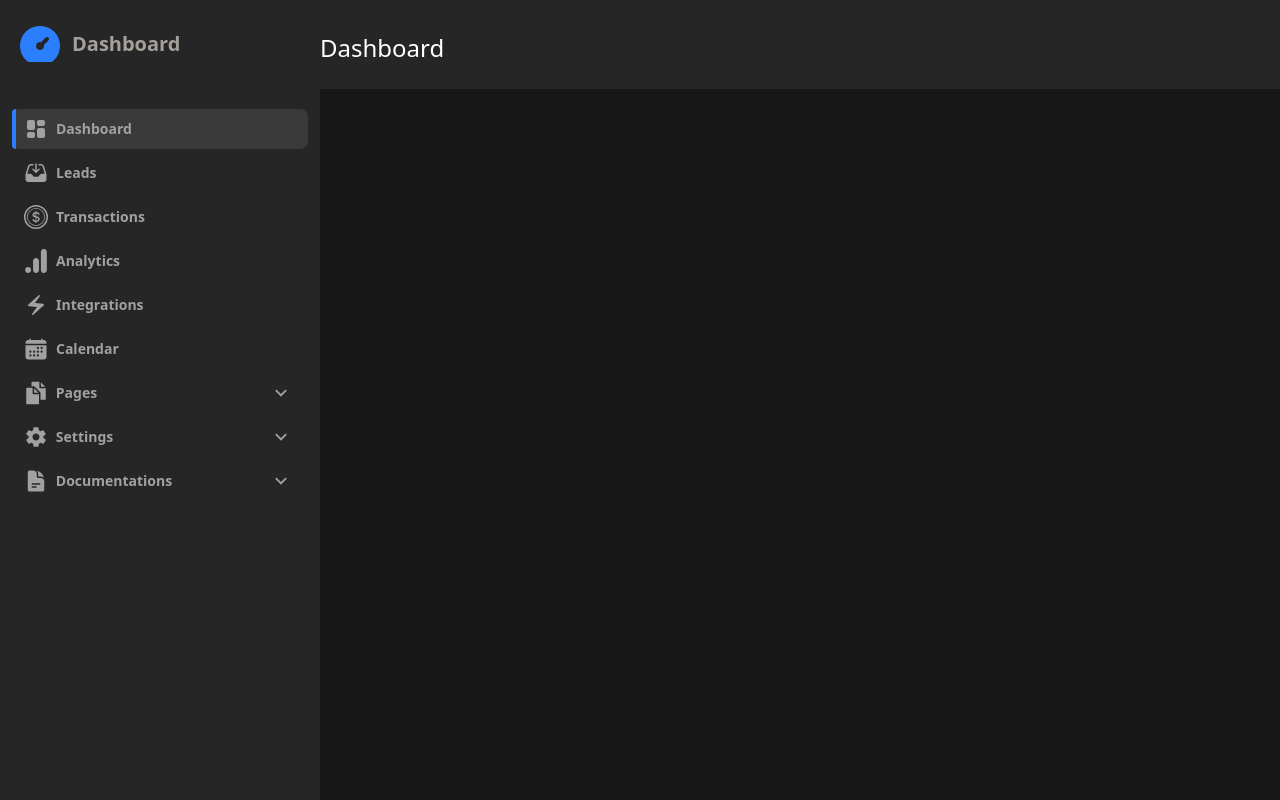
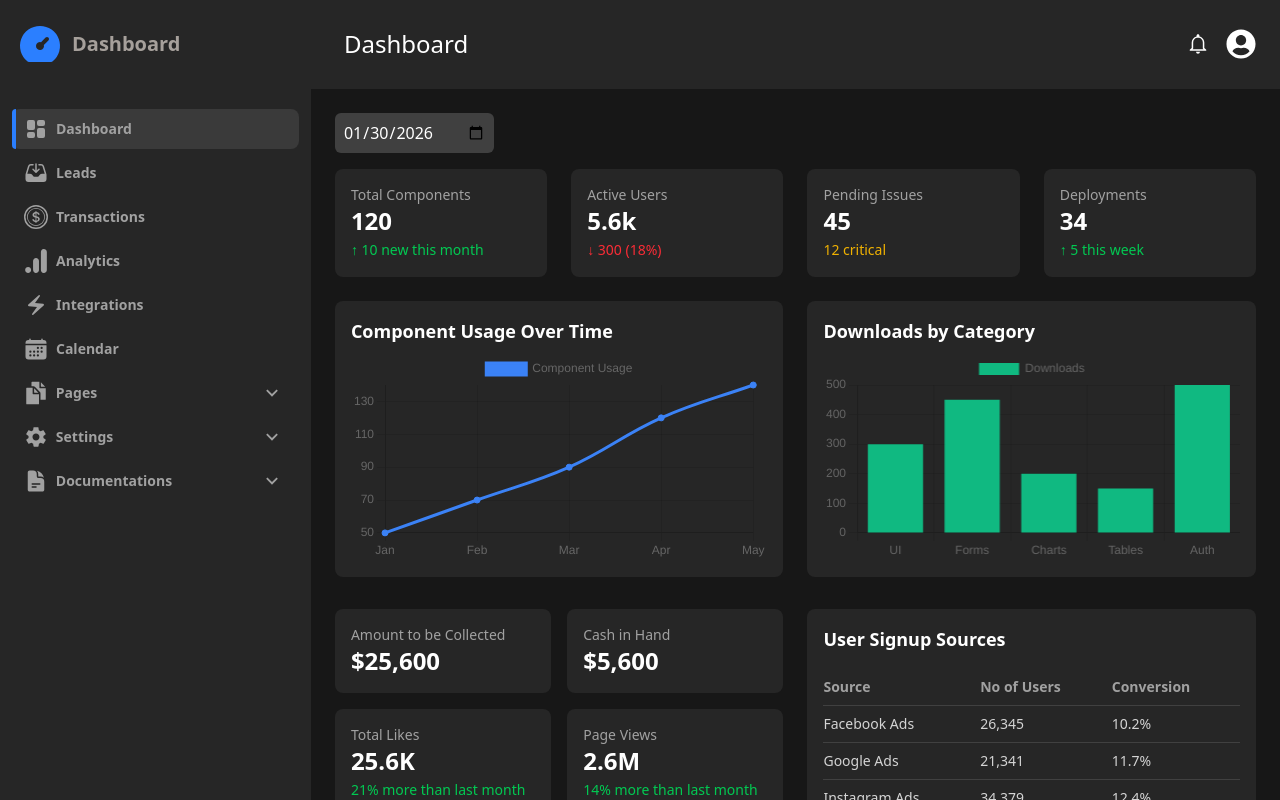
Before and after one commit to SayedMojibSadat/Dashboard, a React (Vite) app: page / in a window 1280 px wide. Built offline with nearby package versions, Linux system fonts and the light colour scheme.

Commit message:
Dashboarb feature updated

```diff
--- a/package.json
+++ b/package.json
@@ -14,6 +14,7 @@
     "axios": "^1.12.2",
     "react": "^19.1.1",
     "react-auth-kit": "^4.0.2-alpha.11",
+    "react-chartjs-2": "^5.3.1",
     "react-dom": "^19.1.1",
     "react-hook-form": "^7.64.0",
     "react-icons": "^5.5.0",
--- /dev/null
+++ b/src/features/dashboard/components/Charts.jsx
@@ -0,0 +1,51 @@
+import React from 'react';
+import { Line, Bar, Doughnut } from 'react-chartjs-2';
+import {
+  Chart as ChartJS,
+  CategoryScale,
+  LinearScale,
+  PointElement,
+  LineElement,
+  BarElement,
+  ArcElement,
+  Tooltip,
+  Legend
+} from 'chart.js';
+
+ChartJS.register(
+  CategoryScale,
+  LinearScale,
+  PointElement,
+  LineElement,
+  BarElement,
+  ArcElement,
+  Tooltip,
+  Legend
+);
+
+export function LineChart({ title, data }) {
+  return (
+    <div className="bg-neutral-800 p-4 rounded-lg">
+      <h4 className="text-lg font-semibold mb-2">{title}</h4>
+      <Line data={data} />
+    </div>
+  );
+}
+
+export function BarChart({ title, data }) {
+  return (
+    <div className="bg-neutral-800 p-4 rounded-lg">
+      <h4 className="text-lg font-semibold mb-2">{title}</h4>
+      <Bar data={data} />
+    </div>
+  );
+}
+
+export function DonutChart({ title, data }) {
+  return (
+    <div className="bg-neutral-800 p-4 rounded-lg">
+      <h4 className="text-lg font-semibold mb-2">{title}</h4>
+      <Doughnut data={data} />
+    </div>
+  );
+}
--- a/src/features/dashboard/components/Content.jsx
+++ b/src/features/dashboard/components/Content.jsx
@@ -1,9 +1,119 @@
-import React from 'react'
+import React from "react";
+import StatCard from "../components/StatCard";
+import { LineChart, BarChart, DonutChart } from "../components/Charts";
 
 function Content() {
-    return (
-        <div className='h-full w-3/4 overflow-y-auto min-h-0 custom-scrollbar'></div>
-    )
+  // Fake data for demonstration
+  const stats = [
+    { title: "Total Components", value: "120", description: "↑ 10 new this month", trendColor: "text-green-500" },
+    { title: "Active Users", value: "5.6k", description: "↓ 300 (18%)", trendColor: "text-red-500" },
+    { title: "Pending Issues", value: "45", description: "12 critical", trendColor: "text-yellow-500" },
+    { title: "Deployments", value: "34", description: "↑ 5 this week", trendColor: "text-green-500" },
+  ];
+
+  const lineData = {
+    labels: ["Jan", "Feb", "Mar", "Apr", "May"],
+    datasets: [{
+      label: "Component Usage",
+      data: [50, 70, 90, 120, 140],
+      borderColor: "#3b82f6",
+      backgroundColor: "#3b82f6",
+      tension: 0.4
+    }]
+  };
+
+  const barData = {
+    labels: ["UI", "Forms", "Charts", "Tables", "Auth"],
+    datasets: [{
+      label: "Downloads",
+      data: [300, 450, 200, 150, 500],
+      backgroundColor: "#10b981"
+    }]
+  };
+
+  const donutData = {
+    labels: ["UI", "Forms", "Charts", "Tables", "Auth"],
+    datasets: [{
+      data: [25, 20, 15, 10, 30],
+      backgroundColor: ["#3b82f6", "#ec4899", "#f59e0b", "#10b981", "#8b5cf6"]
+    }]
+  };
+
+  return (
+    <div className="h-full w-[78%] overflow-y-auto min-h-0 custom-scrollbar p-6 text-white">
+      {/* Date Picker */}
+      <div className="flex justify-start mb-4">
+        <input type="date" className="bg-neutral-700 text-white p-2 rounded-md" defaultValue="2026-01-30" />
+      </div>
+
+      {/* Stat Cards */}
+      <div className="grid grid-cols-4 gap-6 mb-6">
+        {stats.map((s, i) => (
+          <StatCard key={i} {...s} />
+        ))}
+      </div>
+
+      {/* Charts */}
+      <div className="grid grid-cols-2 gap-6">
+        <LineChart title="Component Usage Over Time" data={lineData} />
+        <BarChart title="Downloads by Category" data={barData} />
+      </div>
+
+      {/* Lower Section */}
+      <div className="mt-8 grid grid-cols-2 gap-6">
+        {/* Financial & Engagement Cards */}
+        <div className="flex flex-col gap-4">
+          <div className="grid grid-cols-2 gap-4">
+            <StatCard title="Amount to be Collected" value="$25,600" />
+            <StatCard title="Cash in Hand" value="$5,600" />
+          </div>
+          <div className="grid grid-cols-2 gap-4">
+            <StatCard title="Total Likes" value="25.6K" description="21% more than last month" trendColor="text-green-500" />
+            <StatCard title="Page Views" value="2.6M" description="14% more than last month" trendColor="text-green-500" />
+          </div>
+        </div>
+
+        {/* Signup Source Table */}
+        <div className="bg-neutral-800 p-4 rounded-lg">
+          <h4 className="text-lg font-semibold mb-4">User Signup Sources</h4>
+          <table className="w-full text-sm text-left text-neutral-300">
+            <thead className="text-neutral-400 border-b border-neutral-700">
+              <tr>
+                <th className="py-2">Source</th>
+                <th className="py-2">No of Users</th>
+                <th className="py-2">Conversion</th>
+              </tr>
+            </thead>
+            <tbody>
+              {[
+                ["Facebook Ads", "26,345", "10.2%"],
+                ["Google Ads", "21,341", "11.7%"],
+                ["Instagram Ads", "34,379", "12.4%"],
+                ["Affiliates", "12,359", "20.9%"],
+                ["Organic", "10,345", "10.3%"],
+              ].map(([source, users, conversion], idx) => (
+                <tr key={idx} className="border-b border-neutral-700">
+                  <td className="py-2">{source}</td>
+                  <td className="py-2">{users}</td>
+                  <td className="py-2">{conversion}</td>
+                </tr>
+              ))}
+            </tbody>
+          </table>
+        </div>
+      </div>
+
+      {/* Donut Chart */}
+      <div className="mt-8">
+        <div className="bg-neutral-800 p-4 rounded-lg flex flex-col items-center">
+          <h4 className="text-lg font-semibold mb-4">Component Distribution</h4>
+          <div className="w-56 h-56"> {/* medium size */}
+            <DonutChart title="" data={donutData} />
+          </div>
+        </div>
+      </div>
+    </div>
+  );
 }
 
-export default Content
+export default Content;
--- a/src/features/dashboard/components/Header.jsx
+++ b/src/features/dashboard/components/Header.jsx
@@ -1,19 +1,25 @@
 import { TbDashboardFilled } from "react-icons/tb";
+import { IoMdNotificationsOutline } from "react-icons/io";
+import { FaUserCircle } from "react-icons/fa";
 
 function Header() {
-    return (
-        <div className='h-1/9 w-full flex bg-neutral-800'>
-            <div className='h-full w-1/4 p-2'>
-                <div className='h-full w-full hover:bg-[#73737340] transition-all duration-300 cursor-pointer p-2 rounded-xl flex flex-row items-center justify-start'>
-                    <TbDashboardFilled className='text-blue-500 text-5xl' />
-                    <span className='ml-2 font-bold text-xl text-stone-400'>Dashboard</span>
-                </div>
-            </div>
-            <div className='h-full w-3/4'>
-                <h3 className='text-2xl text-white mt-8'>Dashboard</h3>
-            </div>
+  return (
+    <div className="h-1/9 w-full flex bg-neutral-800">
+      <div className="h-full w-1/4 p-2">
+        <div className="h-full w-full hover:bg-[#73737340] transition-all duration-300 cursor-pointer p-2 rounded-xl flex flex-row items-center justify-start">
+          <TbDashboardFilled className="text-blue-500 text-5xl" />
+          <span className="ml-2 font-bold text-xl text-stone-400">Dashboard</span>
         </div>
-    )
+      </div>
+      <div className="h-full w-3/4 flex items-center justify-between px-6">
+        <h3 className="text-2xl text-white">Dashboard</h3>
+        <div className="flex items-center gap-4">
+          <IoMdNotificationsOutline className="text-white text-2xl cursor-pointer" />
+          <FaUserCircle className="text-white text-3xl cursor-pointer" />
+        </div>
+      </div>
+    </div>
+  );
 }
 
-export default Header
+export default Header;
--- /dev/null
+++ b/src/features/dashboard/components/StatCard.jsx
@@ -0,0 +1,15 @@
+import React from 'react';
+
+function StatCard({ title, value, description, trendColor }) {
+  return (
+    <div className="bg-neutral-800 p-4 rounded-lg">
+      <h4 className="text-sm text-neutral-400">{title}</h4>
+      <p className="text-2xl font-bold">{value}</p>
+      {description && (
+        <span className={`${trendColor} text-sm`}>{description}</span>
+      )}
+    </div>
+  );
+}
+
+export default StatCard;
--- a/src/global.css
+++ b/src/global.css
@@ -6,12 +6,18 @@
   }
 
   .custom-scrollbar::-webkit-scrollbar-track {
-        background: #262626;
+    background: #f3f4f6; /* light */
+  }
+  .dark .custom-scrollbar::-webkit-scrollbar-track {
+    background: #262626; /* dark */
   }
 
   .custom-scrollbar::-webkit-scrollbar-thumb {
-        background: #525252;
+    background: #9ca3af; /* light thumb */
     border-radius: 10px;
+  }
+  .dark .custom-scrollbar::-webkit-scrollbar-thumb {
+    background: #525252; /* dark thumb */
   }
 
   .custom-scrollbar::-webkit-scrollbar-thumb:hover {
@@ -20,6 +26,9 @@
 
   .custom-scrollbar {
     scrollbar-width: thin;
+    scrollbar-color: #9ca3af #f3f4f6;
+  }
+  .dark .custom-scrollbar {
     scrollbar-color: #525252 #262626;
   }
 }
--- a/src/main.jsx
+++ b/src/main.jsx
@@ -1,10 +1,11 @@
-import { StrictMode } from 'react'
-import { createRoot } from 'react-dom/client'
-import App from './App.jsx'
-import './global.css'
+import { StrictMode } from 'react';
+import { createRoot } from 'react-dom/client';
+import App from './App.jsx';
+import './global.css';
 
-createRoot(document.getElementById('root')).render(
+const rootElement = document.getElementById('root');
+createRoot(rootElement).render(
   <StrictMode>
     <App />
-  </StrictMode>,
-)
+  </StrictMode>
+);
--- /dev/null
+++ b/tailwind.config.js
@@ -0,0 +1,9 @@
+/** @type {import('tailwindcss').Config} */
+module.exports = {
+  darkMode: 'class',
+  content: ['./index.html', './src/**/*.{js,jsx,ts,tsx}'],
+  theme: {
+    extend: {},
+  },
+  plugins: [],
+};
```
Also changed, not shown: src/App.jsx (+5 -5 lines), src/features/dashboard/components/Aside.jsx (+8 -16 lines), src/features/dashboard/pages/Dashboard.jsx (+4 -5 lines), 1 other file (tests, documents, lock files or other folders). Lines whose indentation alone changed are shown as unchanged.
